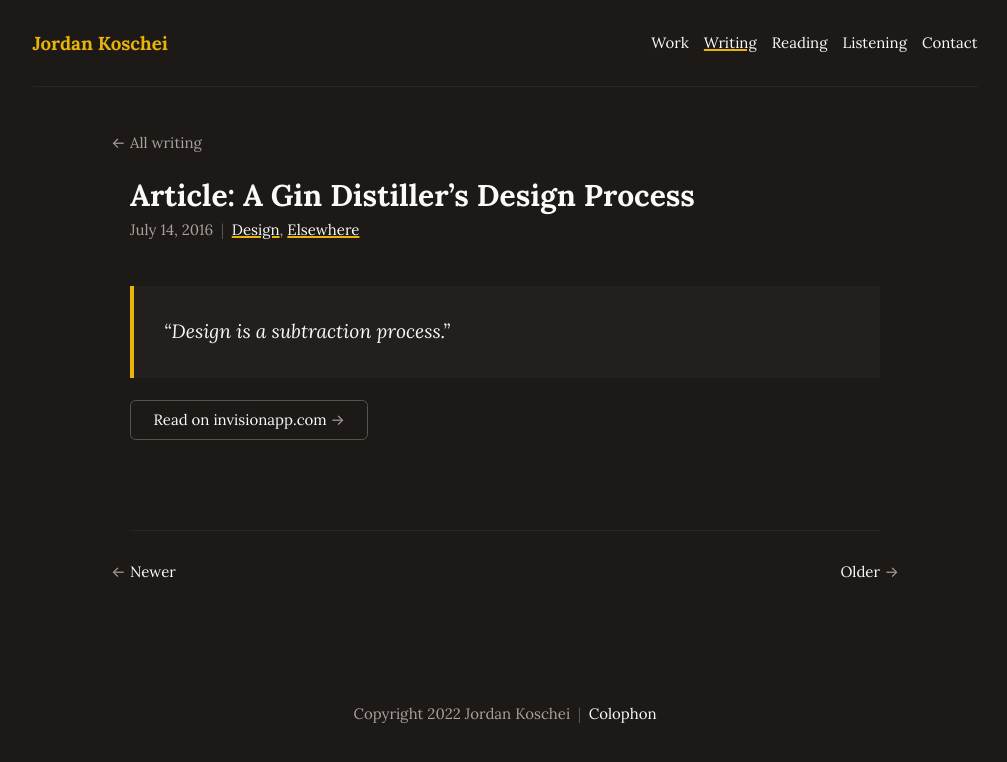
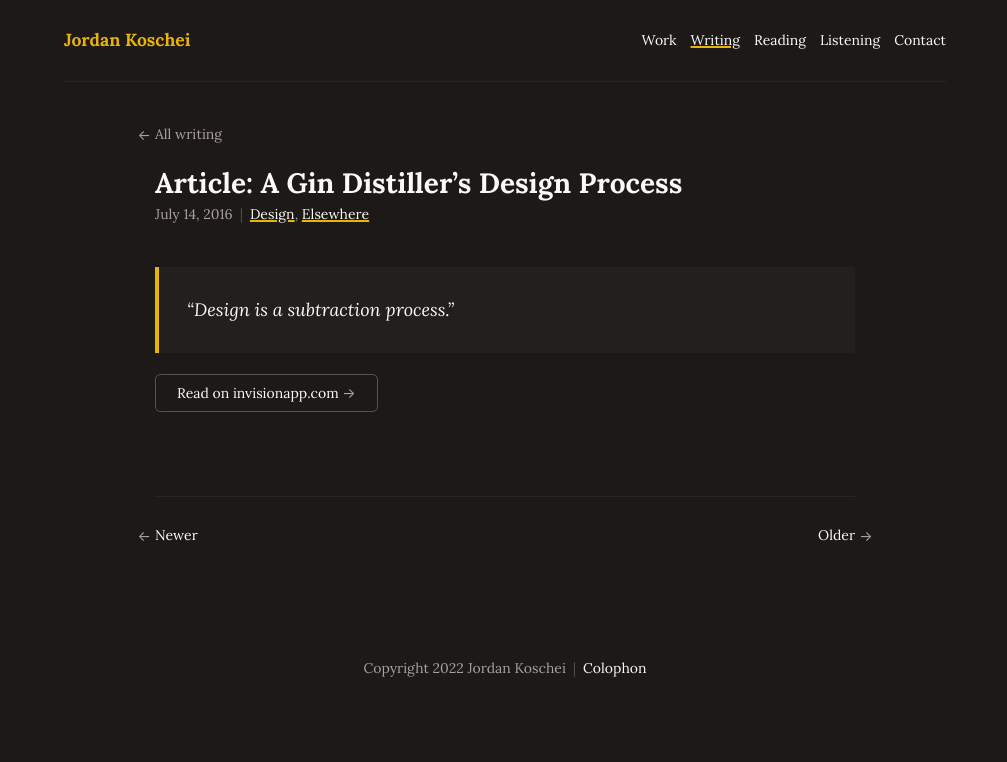
Before and after one commit to jordankoschei/2022, a Jekyll site: the page built from _posts/2016-07-14-gin-distiller-design-process.md, in a window 1280 px wide. Shown: the top 762 px of the page, without its empty margins (135-1142 px from the left). Built offline with Jekyll 4.4.1, drawn with Linux system fonts in a browser that asks for light colours.

Commit message:
Change base font siz

```diff
--- a/_sass/main.scss
+++ b/_sass/main.scss
@@ -2,7 +2,7 @@
 
 :root {
     --font-body: 'Lora', serif;
-    --font-size-base: 15px;
+    --font-size-base: 14px;
 
     --color-bg:               #1c1917;
     --color-bg-hover:         #231F1E;
--- a/docs/assets/css/main.css
+++ b/docs/assets/css/main.css
@@ -3,7 +3,7 @@
 @import url("https://fonts.googleapis.com/css2?family=Inter:wght@400&display=swap&text=<-->");
 :root {
   --font-body: 'Lora', serif;
-  --font-size-base: 15px;
+  --font-size-base: 14px;
   --color-bg: #1c1917;
   --color-bg-hover: #231F1E;
   --color-border: #292524;
```
